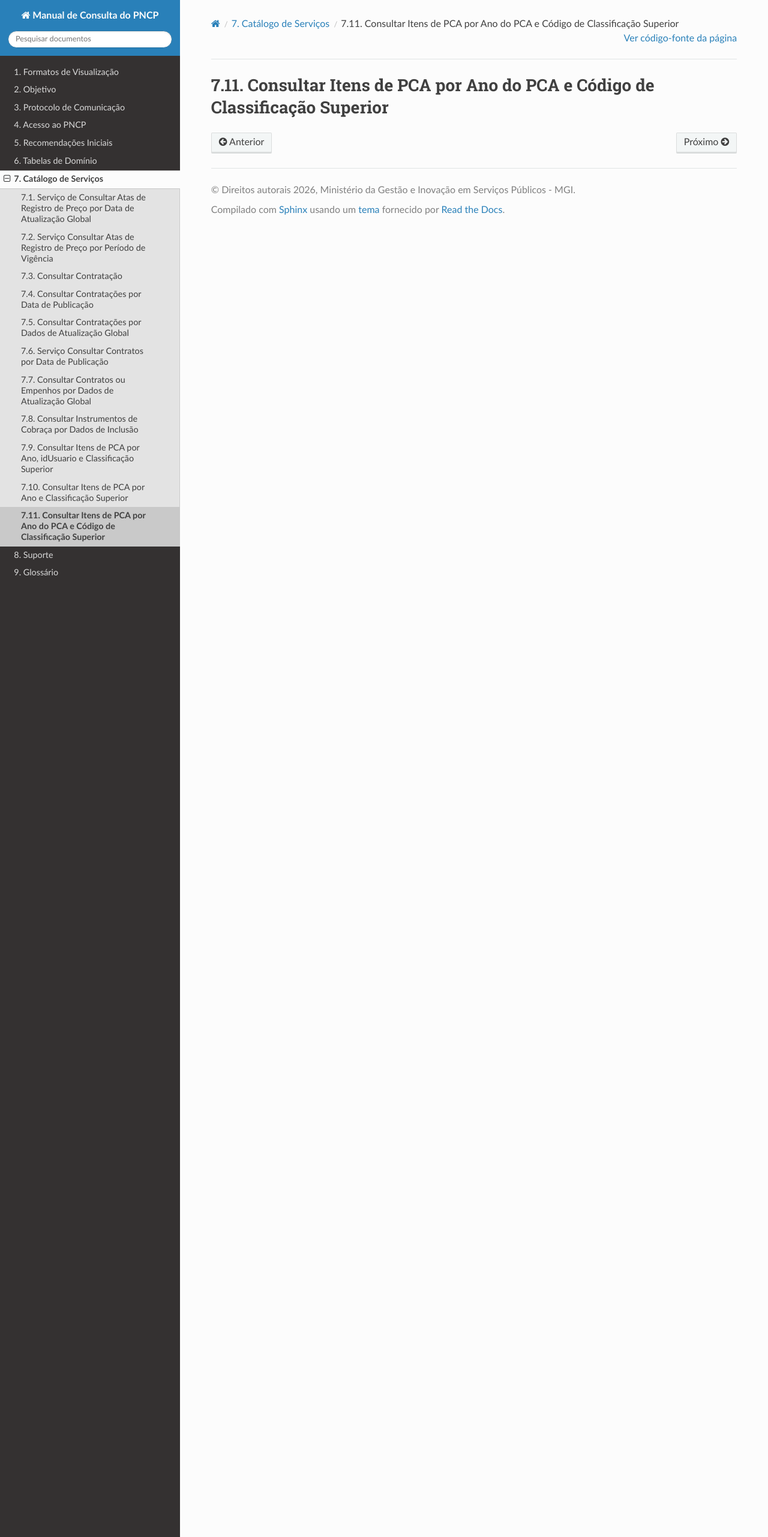
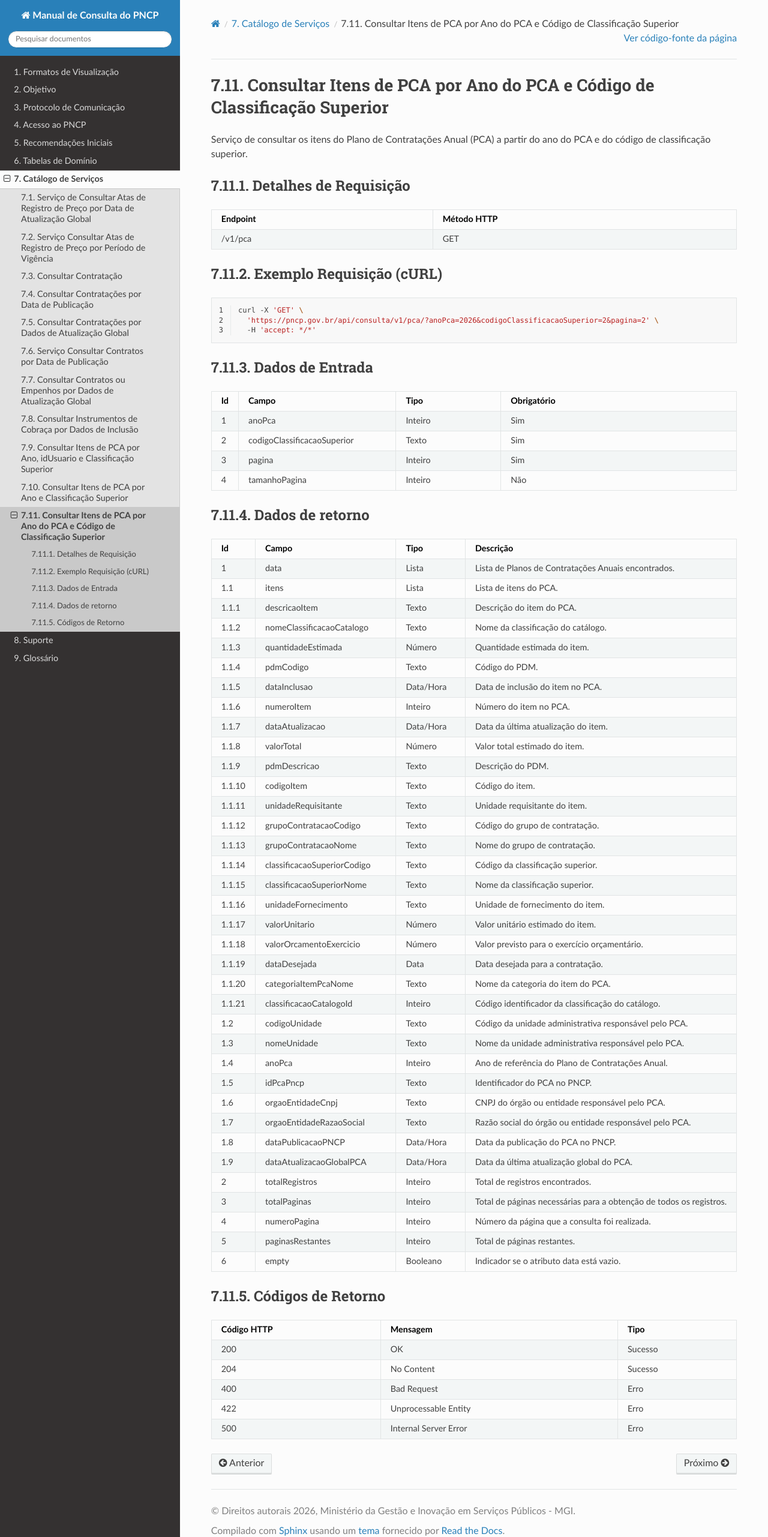
Before and after one commit to sofiaestrelab/Manual-de-Consulta-do-PNCP, a Sphinx documentation site: the page built from docs/source/catalogo_de_servicos/consultar_itens_de_pca_por_ano_do_pca_e_codigo_de_classificacao_superior.rst, in a window 1280 px wide. Shown: the whole page at 60% size. Built offline with Sphinx 7.4.7 and the Read the Docs theme 3.1.0, drawn with Linux system fonts in a browser that asks for light colours; pages that are not in the unit, such as notebooks, are missing from menus.

Commit message:
Enhance documentation for PCA item query service
Added detailed service documentation for querying PCA items by year and classification code, including request details, input data, return data, and response codes.

```diff
--- a/docs/source/catalogo_de_servicos/consultar_itens_de_pca_por_ano_do_pca_e_codigo_de_classificacao_superior.rst
+++ b/docs/source/catalogo_de_servicos/consultar_itens_de_pca_por_ano_do_pca_e_codigo_de_classificacao_superior.rst
@@ -1,2 +1,242 @@
 Consultar Itens de PCA por Ano do PCA e Código de Classificação Superior
 =========================================================================
+
+Serviço de consultar os itens do Plano de Contratações Anual (PCA) a partir do ano do PCA e do código de classificação superior.
+
+Detalhes de Requisição
+~~~~~~~~~~~~~~~~~~~~~~
+
+.. list-table::
+   :width: 100%
+   :widths: auto
+   :header-rows: 1
+
+   * - Endpoint
+     - Método HTTP
+   * - /v1/pca
+     - GET
+
+Exemplo Requisição (cURL)
+~~~~~~~~~~~~~~~~~~~~~~~~~
+
+.. code-block:: bash
+   :linenos:
+
+   curl -X 'GET' \
+     'https://pncp.gov.br/api/consulta/v1/pca/?anoPca=2026&codigoClassificacaoSuperior=2&pagina=2' \
+     -H 'accept: */*'
+
+Dados de Entrada
+~~~~~~~~~~~~~~~~
+
+.. list-table::
+   :width: 100%
+   :widths: 5 30 20 45
+   :header-rows: 1
+   :class: quebra-linha-dois-quatro
+
+   * - Id
+     - Campo
+     - Tipo
+     - Obrigatório
+   * - 1
+     - anoPca
+     - Inteiro
+     - Sim
+   * - 2
+     - codigoClassificacaoSuperior
+     - Texto
+     - Sim
+   * - 3
+     - pagina
+     - Inteiro
+     - Sim
+   * - 4
+     - tamanhoPagina
+     - Inteiro
+     - Não
+
+Dados de retorno
+~~~~~~~~~~~~~~~~
+
+.. list-table::
+   :width: 100%
+   :widths: 5 30 15 50
+   :header-rows: 1
+   :class: quebra-linha-dois-quatro
+
+   * - Id
+     - Campo
+     - Tipo
+     - Descrição
+   * - 1
+     - data
+     - Lista
+     - Lista de Planos de Contratações Anuais encontrados.
+   * - 1.1
+     - itens
+     - Lista
+     - Lista de itens do PCA.
+   * - 1.1.1
+     - descricaoItem
+     - Texto
+     - Descrição do item do PCA.
+   * - 1.1.2
+     - nomeClassificacaoCatalogo
+     - Texto
+     - Nome da classificação do catálogo.
+   * - 1.1.3
+     - quantidadeEstimada
+     - Número
+     - Quantidade estimada do item.
+   * - 1.1.4
+     - pdmCodigo
+     - Texto
+     - Código do PDM.
+   * - 1.1.5
+     - dataInclusao
+     - Data/Hora
+     - Data de inclusão do item no PCA.
+   * - 1.1.6
+     - numeroItem
+     - Inteiro
+     - Número do item no PCA.
+   * - 1.1.7
+     - dataAtualizacao
+     - Data/Hora
+     - Data da última atualização do item.
+   * - 1.1.8
+     - valorTotal
+     - Número
+     - Valor total estimado do item.
+   * - 1.1.9
+     - pdmDescricao
+     - Texto
+     - Descrição do PDM.
+   * - 1.1.10
+     - codigoItem
+     - Texto
+     - Código do item.
+   * - 1.1.11
+     - unidadeRequisitante
+     - Texto
+     - Unidade requisitante do item.
+   * - 1.1.12
+     - grupoContratacaoCodigo
+     - Texto
+     - Código do grupo de contratação.
+   * - 1.1.13
+     - grupoContratacaoNome
+     - Texto
+     - Nome do grupo de contratação.
+   * - 1.1.14
+     - classificacaoSuperiorCodigo
+     - Texto
+     - Código da classificação superior.
+   * - 1.1.15
+     - classificacaoSuperiorNome
+     - Texto
+     - Nome da classificação superior.
+   * - 1.1.16
+     - unidadeFornecimento
+     - Texto
+     - Unidade de fornecimento do item.
+   * - 1.1.17
+     - valorUnitario
+     - Número
+     - Valor unitário estimado do item.
+   * - 1.1.18
+     - valorOrcamentoExercicio
+     - Número
+     - Valor previsto para o exercício orçamentário.
+   * - 1.1.19
+     - dataDesejada
+     - Data
+     - Data desejada para a contratação.
+   * - 1.1.20
+     - categoriaItemPcaNome
+     - Texto
+     - Nome da categoria do item do PCA.
+   * - 1.1.21
+     - classificacaoCatalogoId
+     - Inteiro
+     - Código identificador da classificação do catálogo.
+   * - 1.2
+     - codigoUnidade
+     - Texto
+     - Código da unidade administrativa responsável pelo PCA.
+   * - 1.3
+     - nomeUnidade
+     - Texto
+     - Nome da unidade administrativa responsável pelo PCA.
+   * - 1.4
+     - anoPca
+     - Inteiro
+     - Ano de referência do Plano de Contratações Anual.
+   * - 1.5
+     - idPcaPncp
+     - Texto
+     - Identificador do PCA no PNCP.
+   * - 1.6
+     - orgaoEntidadeCnpj
+     - Texto
+     - CNPJ do órgão ou entidade responsável pelo PCA.
+   * - 1.7
+     - orgaoEntidadeRazaoSocial
+     - Texto
+     - Razão social do órgão ou entidade responsável pelo PCA.
+   * - 1.8
+     - dataPublicacaoPNCP
+     - Data/Hora
+     - Data da publicação do PCA no PNCP.
+   * - 1.9
+     - dataAtualizacaoGlobalPCA
+     - Data/Hora
+     - Data da última atualização global do PCA.
+   * - 2
+     - totalRegistros
+     - Inteiro
+     - Total de registros encontrados.
+   * - 3
+     - totalPaginas
+     - Inteiro
+     - Total de páginas necessárias para a obtenção de todos os registros.
+   * - 4
+     - numeroPagina
+     - Inteiro
+     - Número da página que a consulta foi realizada.
+   * - 5
+     - paginasRestantes
+     - Inteiro
+     - Total de páginas restantes.
+   * - 6
+     - empty
+     - Booleano
+     - Indicador se o atributo data está vazio.
+
+Códigos de Retorno
+~~~~~~~~~~~~~~~~~~
+
+.. list-table::
+   :width: 100%
+   :widths: auto
+   :header-rows: 1
+
+   * - Código HTTP
+     - Mensagem
+     - Tipo
+   * - 200
+     - OK
+     - Sucesso
+   * - 204
+     - No Content
+     - Sucesso
+   * - 400
+     - Bad Request
+     - Erro
+   * - 422
+     - Unprocessable Entity
+     - Erro
+   * - 500
+     - Internal Server Error
+     - Erro
```
